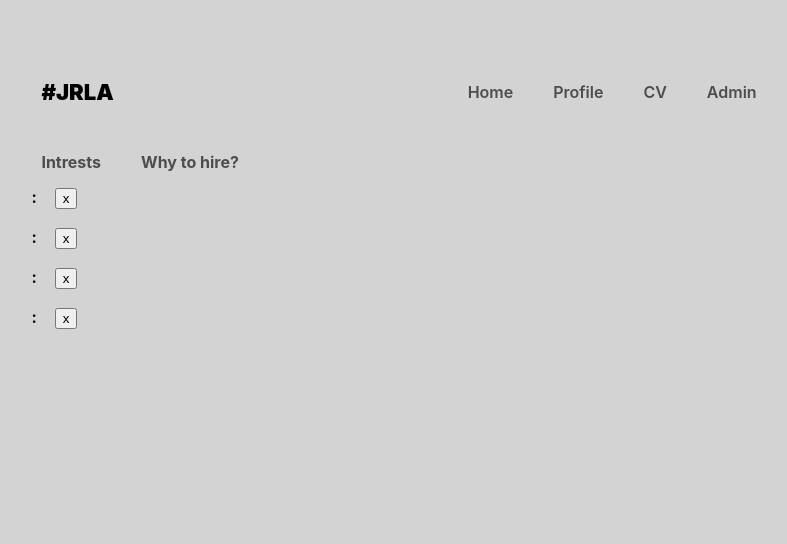
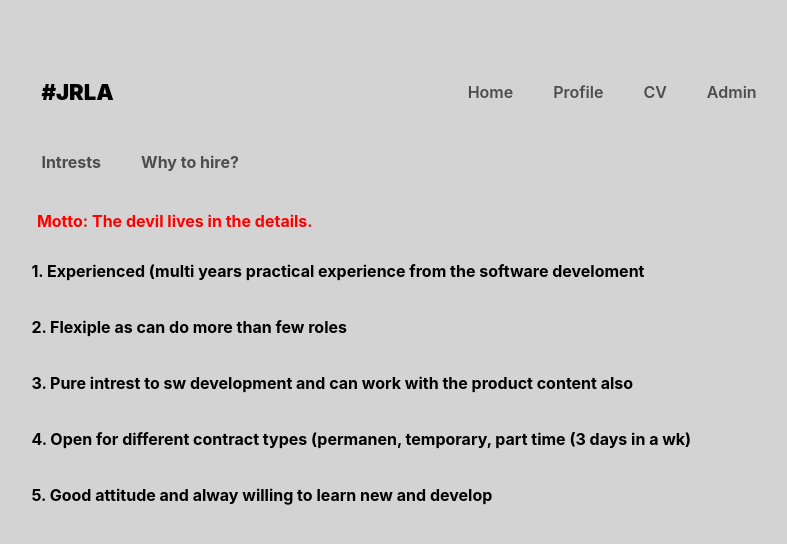
Before and after one commit to JouniR68/CV, a React (Vite) app: page /profile/why in a window 1280 px wide. Shown: the top 544 px of the page, without its empty margins (241-1028 px from the left). Built offline with nearby package versions, Linux system fonts and the light colour scheme.

Commit message:
Latest fixes

```diff
--- a/data/datapkg.json
+++ b/data/datapkg.json
@@ -12,10 +12,18 @@
   "intrests": [{
     "id": 1,
     "photo": "./src/assets/ktm-lattis.jpg",
-    "int1": "Motorcycling",
-    "int2": "Sport (currently gym)",
-    "int3": "Movies",
-    "int4": "Ice swimming"
+    "text": "Like most people I like to do sport (in the low - medium level), ride motorcycles (this likel is not for all), hang out with friends, travel and do occsionally ice - swimming. In my spear time, I also like to improve my coding skills (likely second thing what is not for common all)."
+    }],
+
+
+    "hire":[{
+      "id": 1,
+      "why 1": "Experienced (multi years practical experience from the software develoment",
+      "why 2": "Flexiple as can do more than few roles",
+      "why 3": "Pure intrest to sw development and can work with the product content also",
+      "why 4": "Open for different contract types (permanen, temporary, part time (3 days in a wk)",
+      "why 5": "Good attitude and alway willing to learn new and develop",
+      "motto": "The devil lives in the details."
     }],
 
   "workhistory": [
--- a/src/App.jsx
+++ b/src/App.jsx
@@ -47,6 +47,7 @@ function App() {
           </Route>
 
           <Route path="cv" element={<CVLayout />}>
+            <Route index element={<Work/>} />
             <Route path="education" element={<Education />} />
             <Route path="work" element={<Work />} />
             <Route path="Tech" element={<Tech />} />
--- a/src/components/Intrest.jsx
+++ b/src/components/Intrest.jsx
@@ -8,20 +8,20 @@ export default function Education() {
   });
 
   console.log("intrests array:", data);
+
+
+const formattedText = data.map(d => {
+ return d.text.replace(".", "."+"\n\n")
+})
+
   return (
     <div>
       <div className="profile--container">
-        {data.map((int) => (
-          <div key={i++} className="profile--card">
-            <img key={i++} src={int.photo} alt="Moto" />
-            <table className="profile--table">
-              <td className="row">{int.int1}</td>
-              <td className="row">{int.int2}</td>
-              <td className="row">{int.int3}</td>
-              <td className="row">{int.int4}</td>
+          <>
+            <table className="profile--intrest">
+              <td className="row">{formattedText}</td>
             </table>
-          </div>
-        ))}
+          </>
       </div>
       <Outlet />
     </div>
--- a/src/components/Profile.jsx
+++ b/src/components/Profile.jsx
@@ -15,10 +15,12 @@ export default function Education() {
           <div key={i++} className="profile--card">
             <img key={i++} src={profile.Photo} alt="Jouni Riimala" />
             <table className="profile--table">
-              <td className="row">{profile.Name}</td>
-              <td className="row">{profile.BirthPlace}</td>
-              <td className="row">{profile.Profession}</td>
-              <td className="row">{profile.Familly}</td>
+              <td className="row">Name:
+              {profile.Name}
+              </td>
+              <td className="row">Place of birth: {profile.BirthPlace}</td>
+              <td className="row">Work: {profile.Profession}</td>
+              <td className="row">Familly: {profile.Familly}</td>
             </table>
           </div>
         ))}
--- a/src/components/Why.jsx
+++ b/src/components/Why.jsx
@@ -1,25 +1,56 @@
 import JsonData from "../../data/datapkg.json";
-import remover from "../utils/common"
+import remover from "../utils/common";
 
 export default function Education() {
   let i = 0;
-  const issueData = JsonData.education.map((j) => {
+  const issueData = JsonData.hire.map((j) => {
     return j;
   });
 
-
+  let rowCounter = 1;
 
   return (
     <table key={i++} className="taulu">
       {issueData?.map((t) => (
-        <div key={i++} className="row">
-          <div key={i++} className="cell">
-            {t?.name}: {t?.kuvaus}
+        <>
+          <div className="hire--container"></div>
+
+          <div key={i++} className="row">
+            <div key={i++} className="hire--motto">
+              Motto: {t?.["motto"] + "\n\n"}
+            </div>
           </div>
-          <div key={i++} className="cell">
-            <button onClick={() => remover("work", t.id)}>x</button>
+
+          <div key={i++} className="row">
+            <div key={i++} className="cell">
+              {rowCounter++}. {t?.["why 1"]}
+            </div>
           </div>
-        </div>
+          <p></p>
+          <div key={i++} className="row">
+            <div key={i++} className="cell">
+              {rowCounter++}. {t?.["why 2"]}
+            </div>
+          </div>
+          <p></p>
+          <div key={i++} className="row">
+            <div key={i++} className="cell">
+              {rowCounter++}. {t?.["why 3"]}
+            </div>
+          </div>
+          <p></p>
+          <div key={i++} className="row">
+            <div key={i++} className="cell">
+              {rowCounter++}. {t?.["why 4"]}
+            </div>
+          </div>
+          <p></p>
+          <div key={i++} className="row">
+            <div key={i++} className="cell">
+              {rowCounter++}. {t?.["why 5"]}
+            </div>
+          </div>
+        </>
       ))}
     </table>
   );
--- a/src/index.css
+++ b/src/index.css
@@ -209,9 +209,12 @@ header a:hover {
 }
 
 
-.profile--table {
+.profile--intrest {
   display:table;
-  margin-top:30px;;
+  padding:10px;
+  width:400px;
+  font-size:24px;
+  white-space: pre-line;
 }
 
 .row {
@@ -248,9 +251,13 @@ header a:hover {
 }
 
 .profile--card{
+  border:1px solid;
+  border-radius: 10px;
   font-size:24px;
   font-family: bold;
+  height: fit-content;
 }
+
 
 .work--general{
 text-align: left;
@@ -279,6 +286,18 @@ tr:nth-child(even) {
 
 tr:nth-child(odd) {
   background-color: #e6e6e6;
+}
+
+.hire--container{
+  margin-bottom:10px;
+}
+
+.hire--motto{
+  margin-top:20px;
+  margin-bottom:20px;
+  color:red;
+  margin-left:2%;
+  font-weight: bold;
 }
 
 
@@ -476,12 +495,20 @@ tr:nth-child(odd) {
   .taulu {
     display: table;
     margin-left: 20px;
-    margin-top: 100px;
+    margin-top: 10px;
     text-align: left;
     justify-content: left;
     font-size: 12px;
     font-weight: 200;
   }
+
+.taulu > td{
+  white-space: pre-line;
+}
+
+.hire--container{
+margin-top:10px;
+}
 
   .row {
     display: table-row;
```
